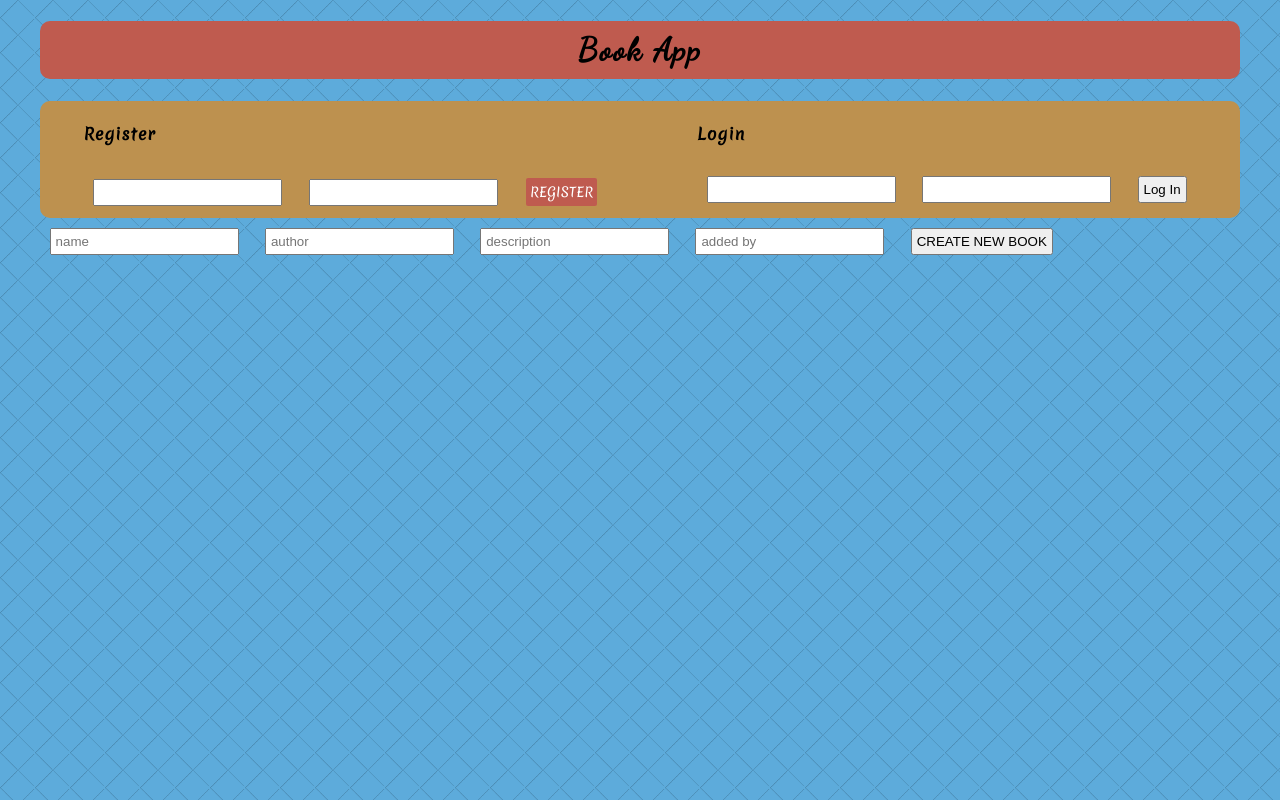
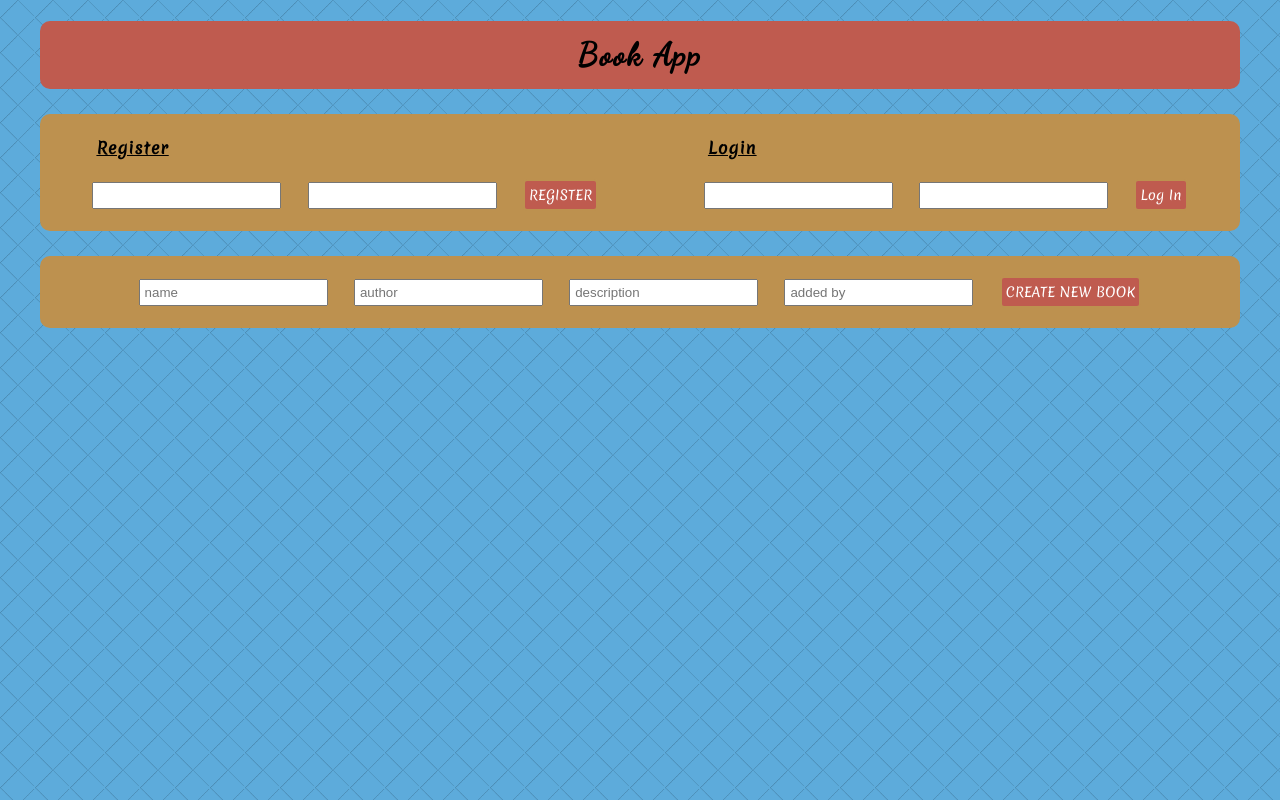
Before and after one commit to johnzxcvbnm/literate-pancake, a website: page public/index.html in a window 1280 px wide. Drawn offline with nearby package versions, Linux system fonts and the light colour scheme; no server answers.

Commit message:
Finished CSS Styling

```diff
--- a/public/css/app.css
+++ b/public/css/app.css
@@ -29,7 +29,7 @@ h1 {
   font-size: 2em;
   background: var(--colorTwo);
   /* background-image: url("../assets/always-grey.png"); */
-  padding: 10px;
+  padding: 15px;
   border-radius: 10px;
   text-align: center;
 
@@ -38,6 +38,7 @@ h1 {
 .wrapper {
   background: var(--colorThree);
   border-radius: 10px;
+  margin: 25px 0;
 }
 
 .flexy {
@@ -49,6 +50,14 @@ h1 {
 input {
   padding: 4px;
   margin: 10px;
+}
+
+form {
+  padding: 10px;
+}
+
+.flexy form{
+
 }
 
 .button {
@@ -74,3 +83,25 @@ input {
   background: var(--colorThree);
   border-radius: 10px;
 }
+
+.center {
+  text-align: center;
+}
+
+li {
+  list-style-type: none;
+}
+
+.subheader {
+  text-decoration: underline;
+  font-weight: 800;
+}
+
+h4 {
+  margin-bottom: 0;
+  margin-left: 24px;
+}
+
+button {
+  margin-left: 12px;
+}
--- a/public/index.html
+++ b/public/index.html
@@ -15,49 +15,50 @@
       <div class="flexy wrapper">
         <!-- Register Div -->
         <div>
-          <h4>Register</h4>
+          <h4><a class="subheader">Register</a></h4>
           <form ng-submit="ctrl.createUser()">
             <input type="text" ng-model="ctrl.username">
             <input type="password" ng-model="ctrl.password">
-            <input class="button" type="submit" value="REGISTER">
+            <input class="button" class="button" type="submit" value="REGISTER">
           </form>
         </div>
         <!-- Login Div -->
         <div>
-          <h4>Login</h4>
+          <h4><a class="subheader">Login</a></h4>
           <form ng-submit="ctrl.logIn()">
             <input type="text" ng-model="ctrl.username">
             <input type="password" ng-model="ctrl.password">
-            <input type="submit" value="Log In">
+            <input class="button" type="submit" value="Log In">
           </form>
         </div>
       </div>
       <!-- Add Book Div -->
+      <div class="wrapper center">
         <form ng-submit="ctrl.createBook()">
           <input type="text" ng-model="ctrl.createForm.name" placeholder="name">
           <input type="text" ng-model="ctrl.createForm.author"placeholder="author">
           <input type="text" ng-model="ctrl.createForm.description" placeholder="description">
           <input type="text" ng-model="ctrl.createForm.addedBy" placeholder="added by">
-        <input type="submit" value="CREATE NEW BOOK">
+          <input class="button" type="submit" value="CREATE NEW BOOK">
         </form>
-
+      </div>
       <!-- Book Container Div -->
       <div class="flexy">
         <!-- Book Divs -->
         <div class="displayCard" ng-repeat="book in ctrl.books">
           <ul>
             <h3>{{book.name}}</h3>
-            <li>Author: {{book.author}}</li>
-            <li>Description: {{book.description}}</li>
-            <li>Added By: {{book.addedBy}}</li>
+            <li><a class="subheader">Author:</a> {{book.author}}</li>
+            <li><a class="subheader">Description:</a> {{book.description}}</li>
+            <li><a class="subheader">Added By:</a> {{book.addedBy}}</li>
               <form ng-if="ctrl.loggedIn" ng-submit="ctrl.updatedBook(book)">
                 <input type="text" ng-model="ctrl.updatedName" placeholder="name"><br/>
                 <input type="text" ng-model="ctrl.updatedAuthor" placeholder="author"><br/>
                 <input type="text" ng-model="ctrl.updatedDescription" placeholder="description"><br/>
                 <input type="text" ng-model="ctrl.updatedAddedBy" placeholder="added by"><br/>
-                <input type="submit" value="UPDATE BOOK"><br/>
+                <input class="button" type="submit" value="UPDATE BOOK"><br/>
+                <button class="button" ng-if="ctrl.loggedIn" ng-click="ctrl.deleteBook(book._id)">DELETE BOOK</button>
               </form>
-              <button ng-if="ctrl.loggedIn" ng-click="ctrl.deleteBook(book._id)">X</button>
           </ul>
         </div>
       </div>
```
Lines whose indentation alone changed are shown as unchanged.
